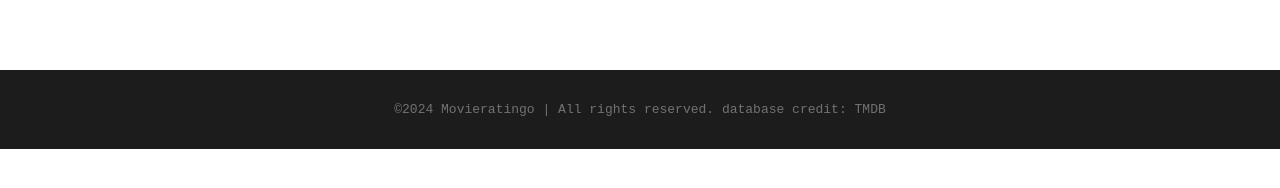
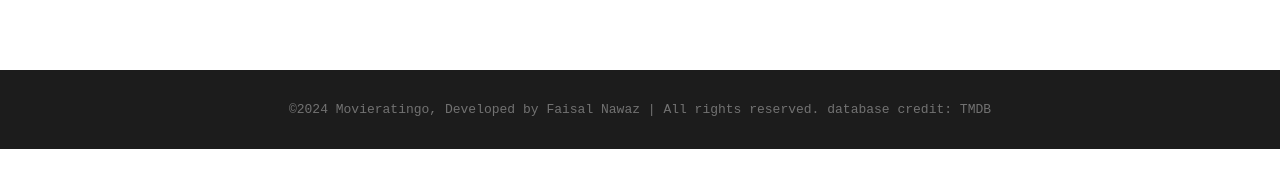
Before and after one commit to faisalnawaz89/movieratingo, a React (Create React App) app: page /login in a window 1280 px wide. Shown: the part 174-362 px from the top of the page. Built offline with nearby package versions, Linux system fonts and the light colour scheme; no server answers.

Commit message:
add website credit

```diff
--- a/src/components/Footer/index.js
+++ b/src/components/Footer/index.js
@@ -4,7 +4,7 @@ import { Wrapper } from "./Footer.styles";
 
 const FooterSection = () => {
     return(
-        <Wrapper>&copy;2024 Movieratingo | All rights reserved. database credit: TMDB</Wrapper>
+        <Wrapper>&copy;2024 Movieratingo, Developed by Faisal Nawaz | All rights reserved. database credit: TMDB</Wrapper>
     )
 }
 
```
Also changed, not shown: src/components/Actor/Actor.styles.js (line endings or trailing spaces), 1 other file (tests, documents, lock files or other folders).
